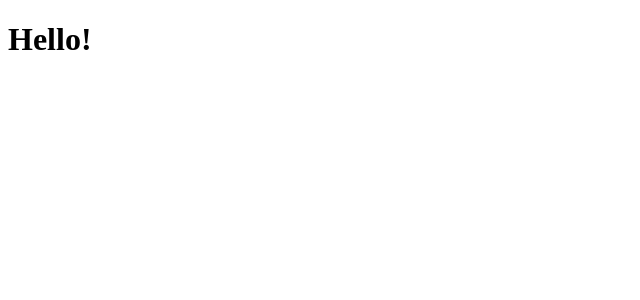
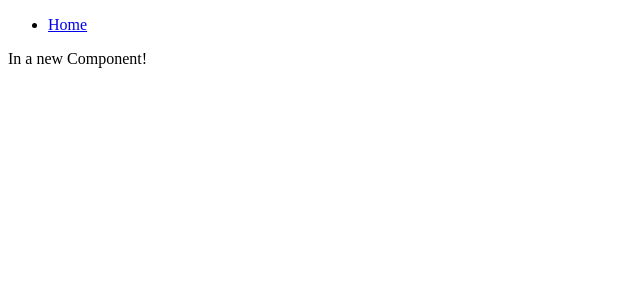
Before and after one commit to Cyrus-Wanyaga/React_Tutorial, a React (Create React App) app in the folder react_tutorial/: page / in a window 1280 px wide. Shown: the top 300 px of the page, without its empty margins (0-640 px from the left). Built offline with nearby package versions, Linux system fonts and the light colour scheme; the HTML template or start-up script is replaced by a standard one.

Commit message:
multiple components

```diff
--- /dev/null
+++ b/react_tutorial/src/components/Header.js
@@ -0,0 +1,19 @@
+import React from "react";
+
+export class Header extends React.Component {
+  render() {
+    return (
+      <nav className="navbar navbar-expand-lg navbar-light bg-light">
+        <div className="collapse navbar-collapse" id="navbarSupportedContent">
+          <ul className="navbar-nav mr-auto">
+            <li className="nav-item">
+              <a class="nav-link" href="#">
+                Home
+              </a>
+            </li>
+          </ul>
+        </div>
+      </nav>
+    );
+  }
+}
--- /dev/null
+++ b/react_tutorial/src/components/Home.js
@@ -0,0 +1,11 @@
+import React from "react";
+
+export class Home extends React.Component {
+  render() {
+    return (
+      <div>
+        <p>In a new Component!</p>
+      </div>
+    );
+  }
+}
--- a/react_tutorial/src/index.js
+++ b/react_tutorial/src/index.js
@@ -1,15 +1,15 @@
 import React from "react";
 import { render } from "react-dom";
+
+import { Header } from "./components/Header";
+import { Home } from "./components/Home";
 
 class App extends React.Component {
   render() {
     return (
       <div className="container">
-        <div className="row">
-          <div className="col-xs-10 col-xs-offset-1">
-            <h1>Hello!</h1>
-          </div>
-        </div>
+        <Header />
+        <Home />
       </div>
     );
   }
```
